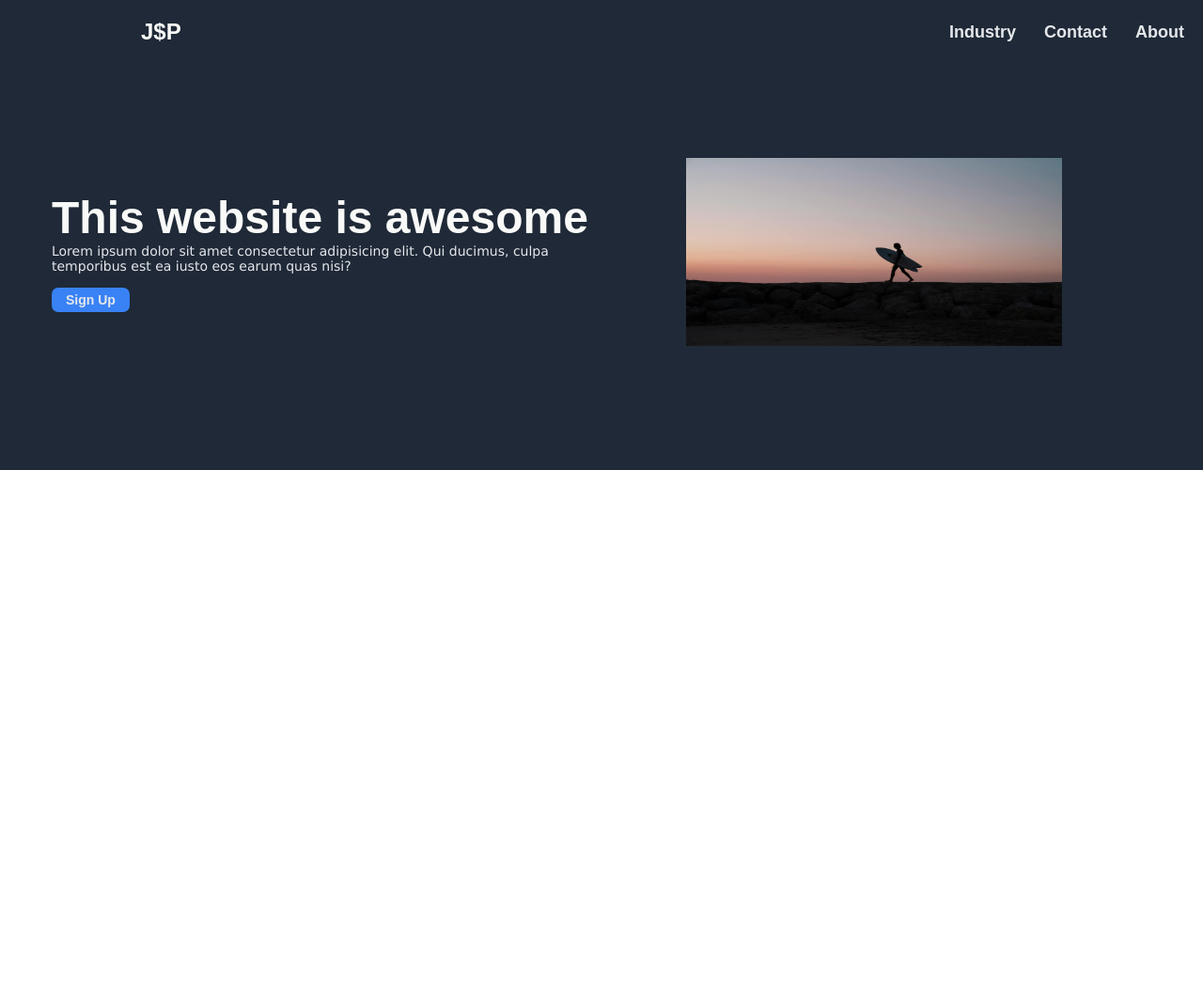
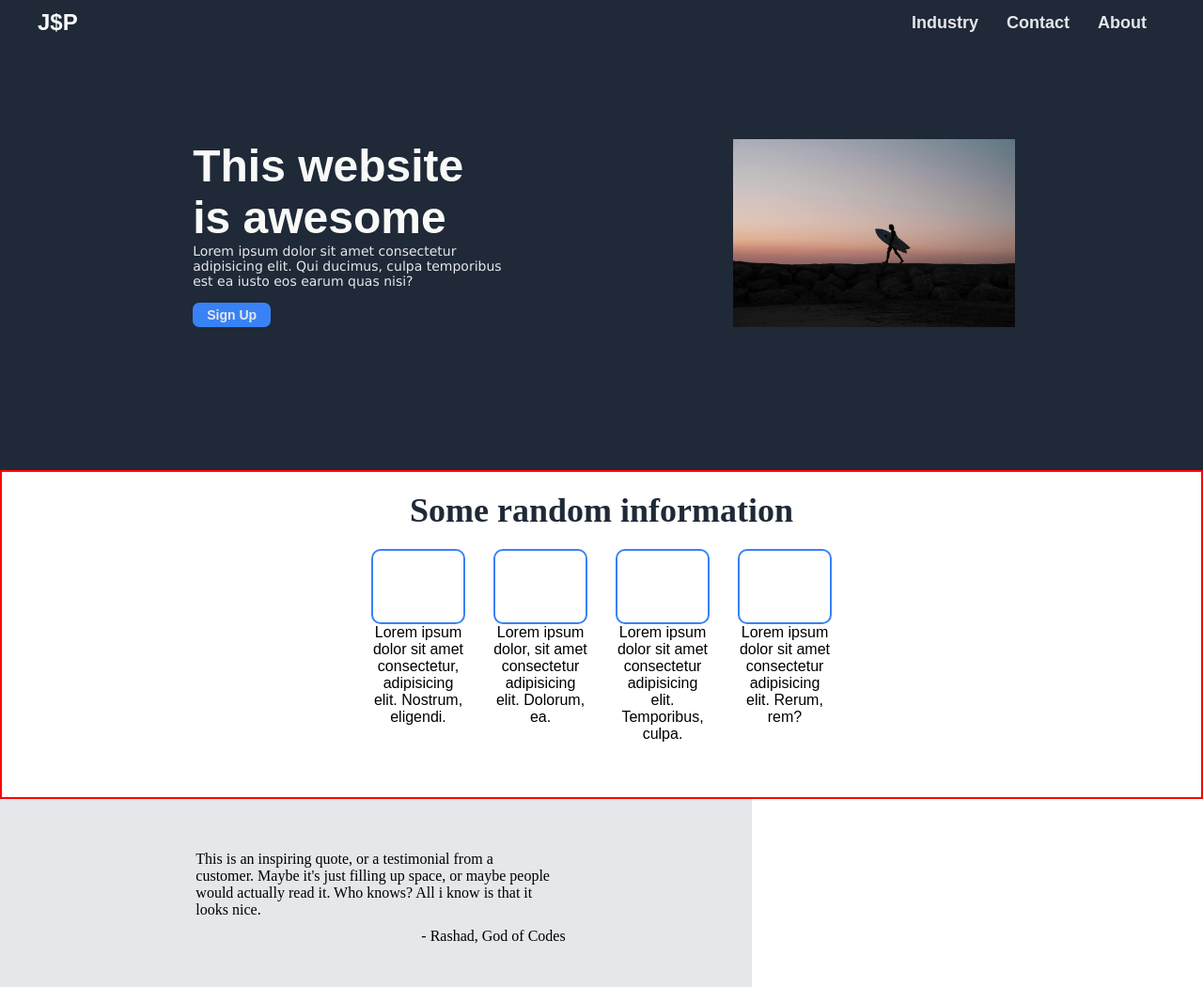
Before and after one commit to ghxstovshad/Personal-Webdev-Practice, a plain HTML site: page LPage-v1/index.html in a window 1280 px wide. Shown: the whole page at 94% size. Before the commit the page ends 800 px from the top, so only its background shows below. Drawn offline with Linux system fonts and the light colour scheme.

Commit message:
Updated Second and third section of the project

```diff
--- a/LPage-v1/index.html
+++ b/LPage-v1/index.html
@@ -10,6 +10,7 @@
     <!-- First Section -->
     <section>
         <div class="container">
+
             <div class="nav-con">
                 <div class="logo-con">
                     <h1 class="logo"><a href="">J$P</a></h1>
@@ -20,7 +21,7 @@
                     <a href="#">Contact</a>
                     <a href="#">About</a>
                 </div>
-         </div>
+            </div>
 
             <div class="hero-con">
                 <div class="hero-card">
@@ -38,7 +39,51 @@
     <!-- First Section -->
 
     <!-- Second Section -->
-     <section></section>
+     <section>
+        <div class="mid-con">
+            <div class="mid-hero">
+                <h1 >Some random information</h1>
+            </div>
+
+            <div class="maincard-con">
+
+                <div class="card-con">
+                    <div class="card"></div>
+
+                    <p class="card-text">Lorem ipsum dolor sit amet consectetur, adipisicing elit. Nostrum, eligendi.</p>
+                </div>
+
+                <div class="card-con">
+                    <div class="card"></div>
+
+                    <p class="card-text">Lorem ipsum dolor, sit amet consectetur adipisicing elit. Dolorum, ea.</p>
+                </div>
+
+                <div class="card-con">
+                    <div class="card"></div>
+
+                    <p class="card-text">Lorem ipsum dolor sit amet consectetur adipisicing elit. Temporibus, culpa.</p>
+                </div>
+
+                <div class="card-con">
+                    <div class="card"></div>
+
+                    <p class="card-text">Lorem ipsum dolor sit amet consectetur adipisicing elit. Rerum, rem?</p>
+                </div>
+            </div>
+        </div>
+     </section>
     <!-- Second Section -->
+
+    <!-- Third Section -->
+     <section>
+        <div class="quote-con">
+            <div class="quote-section">
+                <p class="quote-text">This is an inspiring quote, or a testimonial from a customer. Maybe it's just filling up space, or maybe people would actually read it. Who knows? All i know is that it looks nice.</p>
+                <p class="quote-author">- Rashad, God of Codes</p>
+            </div>
+        </div>
+     </section>
+    <!-- Third Section -->
 </body>
 </html>
--- a/LPage-v1/style.css
+++ b/LPage-v1/style.css
@@ -7,7 +7,8 @@
 .container {
     background-color: #1f2937;
     height: 500px;
-    width: 100%;
+    display: ;
+    flex-direction: row;
 }
 
 .nav-con {
@@ -15,21 +16,21 @@
     justify-content: space-between;
     align-items: center;
     flex: 1;
-    padding: 20px 0px;
+    padding: 10px;
 }
 
 .logo > a {
-    padding: 0px 150px;
     text-decoration: none;
     font-size: 24px;
     color: #f9faf8;
     font-family: Arial, Helvetica, sans-serif;
+    margin-left: 30px;
 }
 
 .nav-items {
     display: flex;
     gap: 30px;
-    margin-right: 20px;
+    margin-right: 50px;
 }
 
 .nav-items > a {
@@ -49,7 +50,7 @@
 
 .hero-card {
     display: block;
-    width: 600px;
+    width: 350px;
     padding: 5px;
 }
 
@@ -89,10 +90,70 @@
 .hero-img {
     display: flex;
     align-items: center;
-    margin-right: 100px;
+
 }
 
 .hero-img > img {
     height: 200px;
+    max-width: 100%;
+}
+
+.mid-con {
+    border: 2px solid red;
+    display: block;
+    height: 350px;
+}
+
+.mid-hero > h1 {
+    text-align: center;
+    padding: 20px;
+    font-size: 36px;
+    color: #1f2937;
+    font-weight: 900;
+}
+
+.card {
+    border: 2px solid #3882f6;
+    width: 100px;
+    height: 80px;
+    border-radius: 10px;
+}
+
+.maincard-con {
+    display: flex;
+    justify-content: center;
+    flex: 1;
+    gap: 30px;
+}
+
+.card-con {
+    display: flex;
+    flex-direction: column;
+}
+
+.card-con > p{
+    width: 100px;
+    text-align: center;
+    font-size: 16px;
+    font-family: Arial, Helvetica, sans-serif;
+}
+
+.quote-con {
+    background-color: #e5e7eb;
+    height: 200px;
+    max-width: 800px;
+    display: flex;
+    flex-direction: column;
+    justify-content: center;
+    align-items: center;
+}
+
+
+.quote-text {
     width: 400px;
+    padding: 10px;
 }
+
+.quote-author {
+    margin-left: 250px;
+}
```
